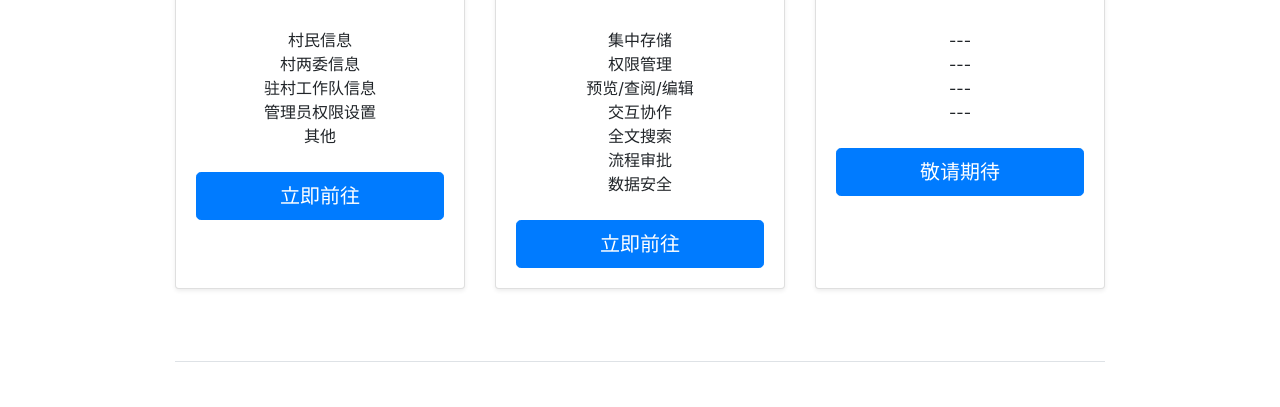
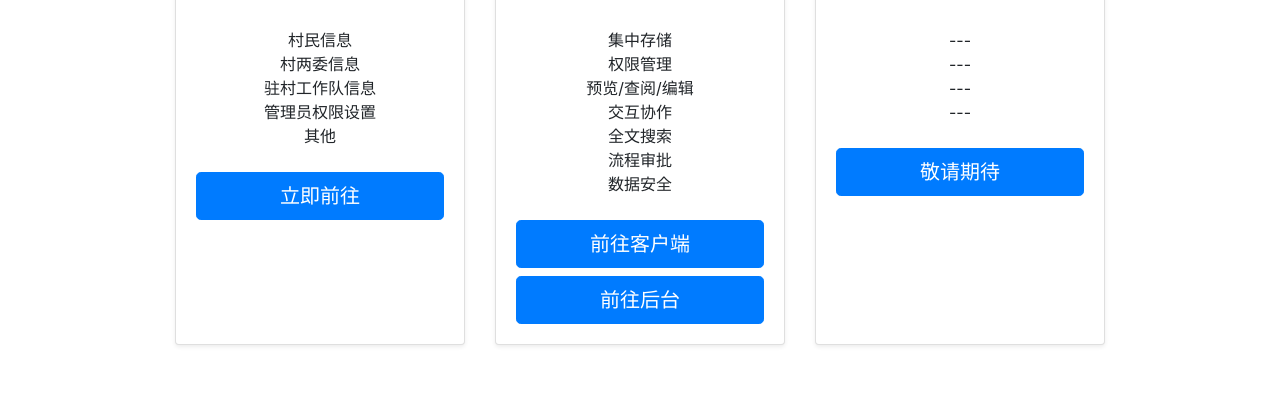
Before and after one commit to tangdicun/tangdicun.github.io, a plain HTML site: page index.html in a window 1280 px wide. Shown: the part 373-780 px from the top of the page. Drawn offline with Linux system fonts and the light colour scheme.

Commit message:
Update index.html

```diff
--- a/index.html
+++ b/index.html
@@ -83,7 +83,8 @@
           <li> 流程审批 </li>
           <li> 数据安全 </li>
         </ul>
-        <a class="btn btn-primary btn-lg btn-block btn-primary" href="http://32vw838926.eicp.vip/webapp/#/" role="button">立即前往</a>
+        <a class="btn btn-primary btn-lg btn-block btn-primary" href="http://32vw838926.eicp.vip/webapp/#/" role="button">前往客户端</a>
+        <a class="btn btn-primary btn-lg btn-block btn-primary" href="http://32vw838926.eicp.vip/admin/login" role="button">前往后台</a>
       </div>
     </div>
     <div class="card mb-4 shadow-sm">
```
